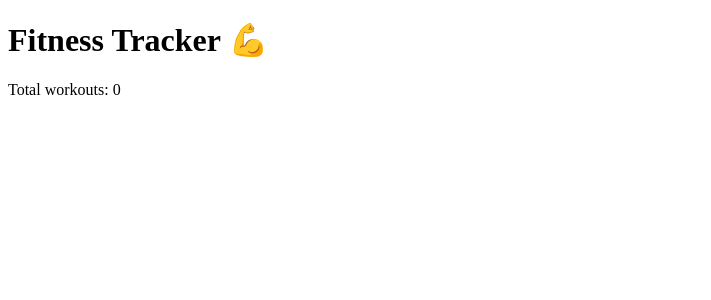
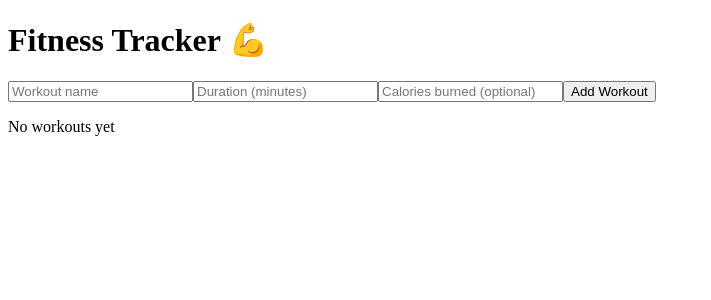
Before and after one commit to Som-0108/fitness_tracker_app, a React (Vite) app in the folder fitness_tracker_app/: page / in a window 1280 px wide. Shown: the top 300 px of the page, without its empty margins (0-711 px from the left). Built offline with nearby package versions, Linux system fonts and the light colour scheme; the HTML template or start-up script is replaced by a standard one.

Commit message:
Workform and worklist added

```diff
--- a/fitness_tracker_app/src/App.jsx
+++ b/fitness_tracker_app/src/App.jsx
@@ -1,12 +1,21 @@
 import { useState } from "react";
+import WorkoutForm from "./components/WorkoutForm";
+import WorkoutList from "./components/WorkoutList";
 
 function App() {
+  // This is our "notebook" for workouts
   const [workouts, setWorkouts] = useState([]);
 
+  // Function to add a workout
+  const addWorkout = (workout) => {
+    setWorkouts([...workouts, workout]);
+  };
+
   return (
-    <div>
+    <div className="App">
       <h1>Fitness Tracker 💪</h1>
-      <p>Total workouts: {workouts.length}</p>
+      <WorkoutForm onAddWorkout={addWorkout} />
+      <WorkoutList workouts={workouts} />
     </div>
   );
 }
```
